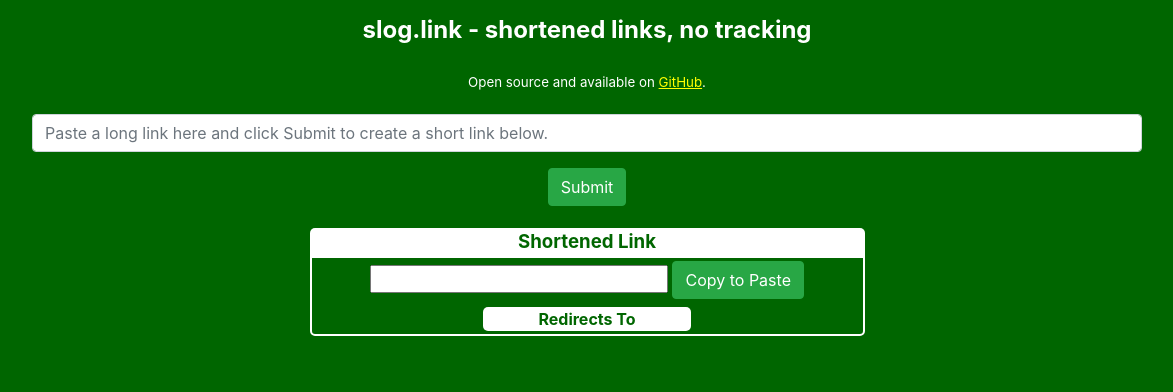
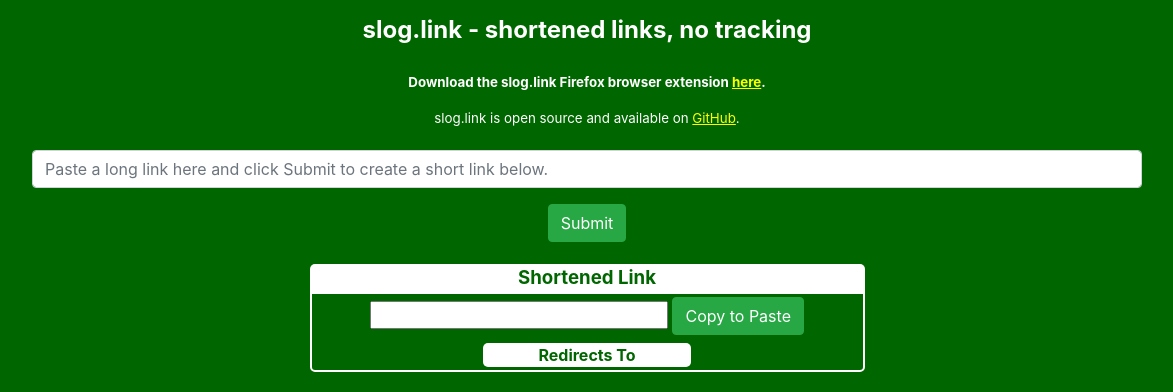
Before and after one commit to slogworx/sloglink, a Flask app: template templates/add_link.html in a window 1440 px wide; the page is wider, and only the part inside the window is pictured. Shown: the part 358-750 px from the top of that part, without its empty margins (133-1306 px from the left). Run offline with Flask 2, Linux system fonts and the light colour scheme; the template is opened without the code that fills it, so the values that code supplies are empty; parts of the project's set-up code (start-up, migrations or seed data) failed here and were passed over; some libraries are stand-ins or nearby versions.

Commit message:
Firefox browser extension update.

```diff
--- a/templates/add_link.html
+++ b/templates/add_link.html
@@ -31,7 +31,8 @@
         <div class="row text-center">
             <div class="col-md-12">
                 <div class="disclaimer">
-                    <p>Open source and available on
+                    <p><b>Download the slog.link Firefox browser extension <a class="hi_link" href="https://slog.link/wg" target="_blank">here</a>.</b></p>
+                    <p>slog.link is open source and available on
                     <a class="hi_link" href="https://slog.link/9W" target="_blank">GitHub</a>.
                     </p>
                 </div>
```
